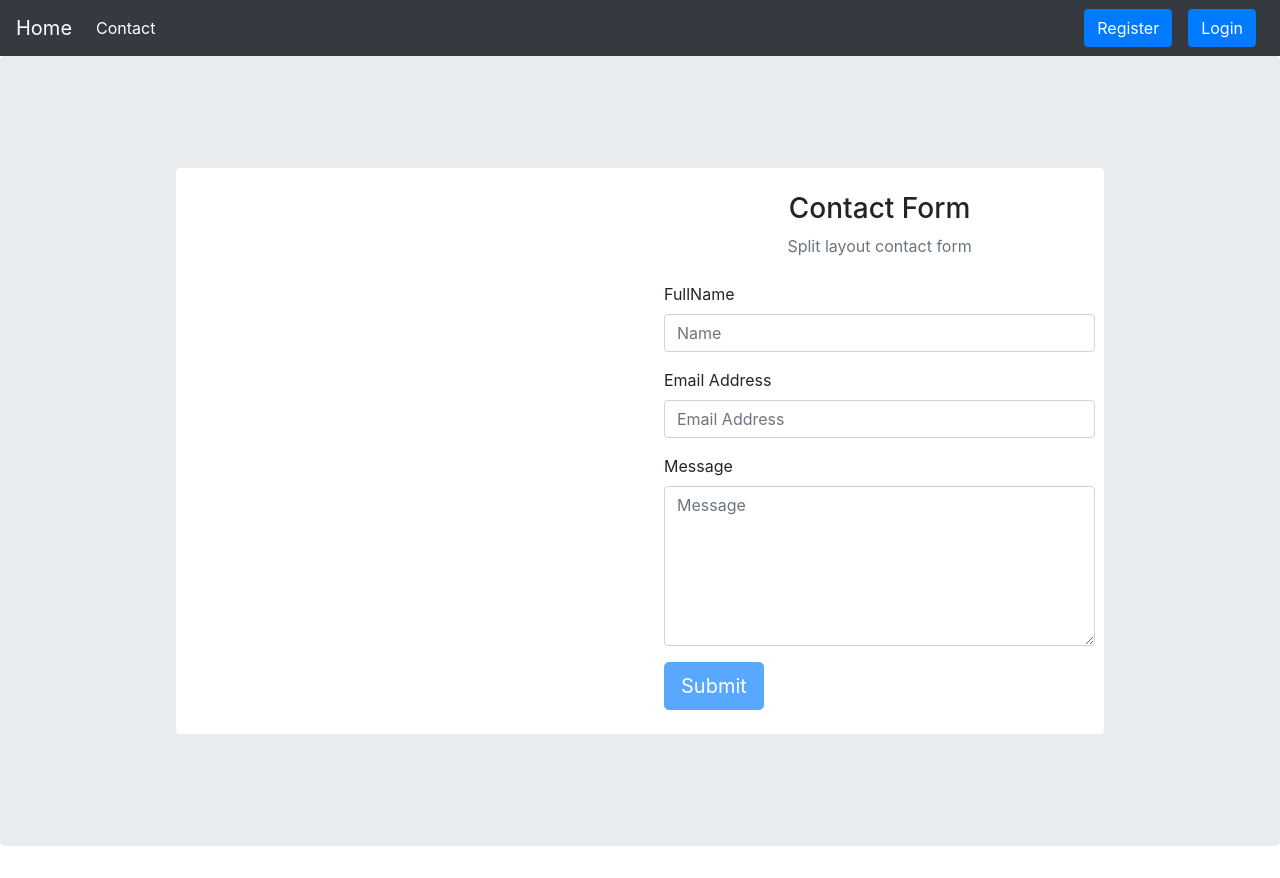
After one commit to Pra-Neel/portfolio, a Django app: page /contact/ in a window 1280 px wide. The commit adds this page. Run offline with Django 3.2, Linux system fonts and the light colour scheme; some libraries are stand-ins or nearby versions.

Commit message:
contactpage added

```diff
--- a/custom_auth/urls.py
+++ b/custom_auth/urls.py
@@ -5,6 +5,8 @@ from custom_auth import views #this imports views from custom_auth apps
 urlpatterns = [
     path('login/', views.login, name = 'login' ), #comment ??
     path('signup/', views.signup, name = 'signup'),
+    path('logout/', views.logout, name='logout'),
     path('home/', views.home, name= 'home'),
+    path('contact/', views.contact, name = 'contact'),
 
 ]
--- a/custom_auth/views.py
+++ b/custom_auth/views.py
@@ -4,7 +4,7 @@ from django.http import HttpResponse
 from django.contrib.auth.models import User
 from django.contrib.auth import authenticate
 from django.contrib.auth import login as user_login
-from django.contrib.auth import login as user_logout
+from django.contrib.auth import logout as user_logout
 from django.contrib import messages
 
 
@@ -22,6 +22,7 @@ def login(request):
             return redirect('/home')
         else:
             messages.error(request, "Loginerror")
+            return render(request, 'login.html')
     else:
         return render(request, 'login.html')
 
@@ -38,6 +39,7 @@ def signup(request):
 
         if password == confirm_password:
             user = User.objects.create_user( username=username, email=email, password=password)
+            user.save()
             return redirect('/login')
         else:
             messages.error(request, 'Passwords do not matched.')
@@ -53,3 +55,6 @@ def logout(request):
     user_logout(request)
     messages.success(request, 'User loggedout Successfully')
     return redirect('/login')
+
+def contact(request):
+    return render(request, 'contact.html')
--- a/templates/base.html
+++ b/templates/base.html
@@ -21,7 +21,7 @@
           <div class="collapse navbar-collapse" id="navbarSupportedContent">
             <ul class="navbar-nav mr-auto">
               <li class="nav-item active">
-                <a class="nav-link" href="#">Contact <span class="sr-only">(current)</span></a>
+                <a class="nav-link" href="{%url 'contact' %}">Contact <span class="sr-only">(current)</span></a>
               </li>
               </li>
             </ul>
@@ -29,9 +29,9 @@
               {% if user.is_authenticated %}
                 <a href="#" class="mx-2 text-white"> Hello, {{user.username}}</a>
 
-                <li><a href="{%url 'login'%}" class="btn btn-primary"></span>Logout</a></li>
+                <li><a href="{%url 'logout'%}" class="btn btn-primary"></span>Logout</a></li>
               {% else %}
-                <li><a href="{%url 'Signup'%}" class="btn btn-primary mx-2">Register</a></li>
+                <li><a href="{%url 'signup'%}" class="btn btn-primary mx-2">Register</a></li>
                 <li><a href="{%url 'login'%}" class="btn btn-primary mx-2"></span> Login</a></li>
               {% endif %}
             </ul>
--- /dev/null
+++ b/templates/contact.html
@@ -0,0 +1,110 @@
+{% extends 'base.html' %}
+{%load static %}
+{% block title %} Contact {% endblock title %}
+
+{% block content %}
+
+<form method="POST">
+    {% csrf_token %}
+
+<!-- Bootstrap 5 Contact Form Snippet -->
+
+<div class="container-fluid px-5 my-5">
+  <div class="row justify-content-center">
+    <div class="col-xl-10">
+      <div class="card border-0 rounded-3 shadow-lg overflow-hidden">
+        <div class="card-body p-0">
+          <div class="row g-0">
+            <div class="col-sm-6 d-none d-sm-block bg-image"></div>
+            <div class="col-sm-6 p-4">
+              <div class="text-center">
+                <div class="h3 fw-light">Contact Form</div>
+                <p class="mb-4 text-muted">Split layout contact form</p>
+              </div>
+
+              <!-- * * * * * * * * * * * * * *
+          // * * SB Forms Contact Form * *
+          // * * * * * * * * * * * * * * *
+
+          // This form is pre-integrated with SB Forms.
+          // To make this form functional, sign up at
+          // https://startbootstrap.com/solution/contact-forms
+          // to get an API token!
+          -->
+
+              <form id="contactForm" data-sb-form-api-token="API_TOKEN">
+
+                <!-- Name Input -->
+                <div class="form-floating mb-3">
+                    <label for="name">FullName</label>
+                  <input class="form-control" id="name" type="text" placeholder="Name" data-sb-validations="required" />
+
+                  <div class="invalid-feedback" data-sb-feedback="name:required">Name is required.</div>
+                </div>
+
+                <!-- Email Input -->
+                <div class="form-floating mb-3">
+                    <label for="emailAddress">Email Address</label>
+                  <input class="form-control" id="emailAddress" type="email" placeholder="Email Address" data-sb-validations="required,email" />
+
+                  <div class="invalid-feedback" data-sb-feedback="emailAddress:required">Email Address is required.</div>
+                  <div class="invalid-feedback" data-sb-feedback="emailAddress:email">Email Address Email is not valid.</div>
+                </div>
+
+                <!-- Message Input -->
+                <div class="form-floating mb-3">
+                    <label for="message">Message</label>
+                  <textarea class="form-control" id="message" type="text" placeholder="Message" style="height: 10rem;" data-sb-validations="required"></textarea>
+
+                  <div class="invalid-feedback" data-sb-feedback="message:required">Message is required.</div>
+                </div>
+
+                <!-- Submit success message -->
+                <div class="d-none" id="submitSuccessMessage">
+                  <div class="text-center mb-3">
+                    <div class="fw-bolder">Form submission successful!</div>
+                    <p>To activate this form, sign up at</p>
+                    <a href="https://startbootstrap.com/solution/contact-forms">https://startbootstrap.com/solution/contact-forms</a>
+                  </div>
+                </div>
+
+                <!-- Submit error message -->
+                <div class="d-none" id="submitErrorMessage">
+                  <div class="text-center text-danger mb-3">Error sending message!</div>
+                </div>
+
+                <!-- Submit button -->
+                <div class="d-grid">
+                  <button class="btn btn-primary btn-lg disabled" id="submitButton" type="submit">Submit</button>
+                </div>
+              </form>
+              <!-- End of contact form -->
+
+            </div>
+          </div>
+
+        </div>
+      </div>
+    </div>
+  </div>
+</div>
+
+<!-- CDN Link to SB Forms Scripts -->
+<script src="https://cdn.startbootstrap.com/sb-forms-latest.js"></script>
+
+
+{% endblock content %}
+
+
+
+{% comment %} body {
+    background: #007bff;
+    background: linear-gradient(to right, #0062E6, #33AEFF);
+  }
+
+  .bg-image {
+    background-image: url('https://source.unsplash.com/kKvQJ6rK6S4/660x1000');
+    background-size: cover;
+    background-position: center;
+    background-repeat: no-repeat;
+  } {% endcomment %}
--- a/templates/home.html
+++ b/templates/home.html
@@ -1 +1,7 @@
+{% extends 'base.html' %}
+{%load static %}
+{% block title %} Home {% endblock title %}
+{% block content %}
+
 <p>WELCOME TO HOME PAGE </p>
+{% endblock content%}
--- a/templates/signup.html
+++ b/templates/signup.html
@@ -43,7 +43,7 @@
 
       <div class="d-flex justify-content-center">
         <button type="submit"
-          class="btn btn-success btn-block btn-lg gradient-custom-4 text-body">Register</button>
+          class="btn btn-primary btn-block btn-lg gradient-custom-4 text-body">Register</button>
       </div>
 
       <p class="text-center text-muted mt-5 mb-0">Have already an account? <a href="{%url 'login'%}"
```
Also changed, not shown: custom_auth/models.py (+7 -0 lines), templates/login.html (+6 -6 lines).
